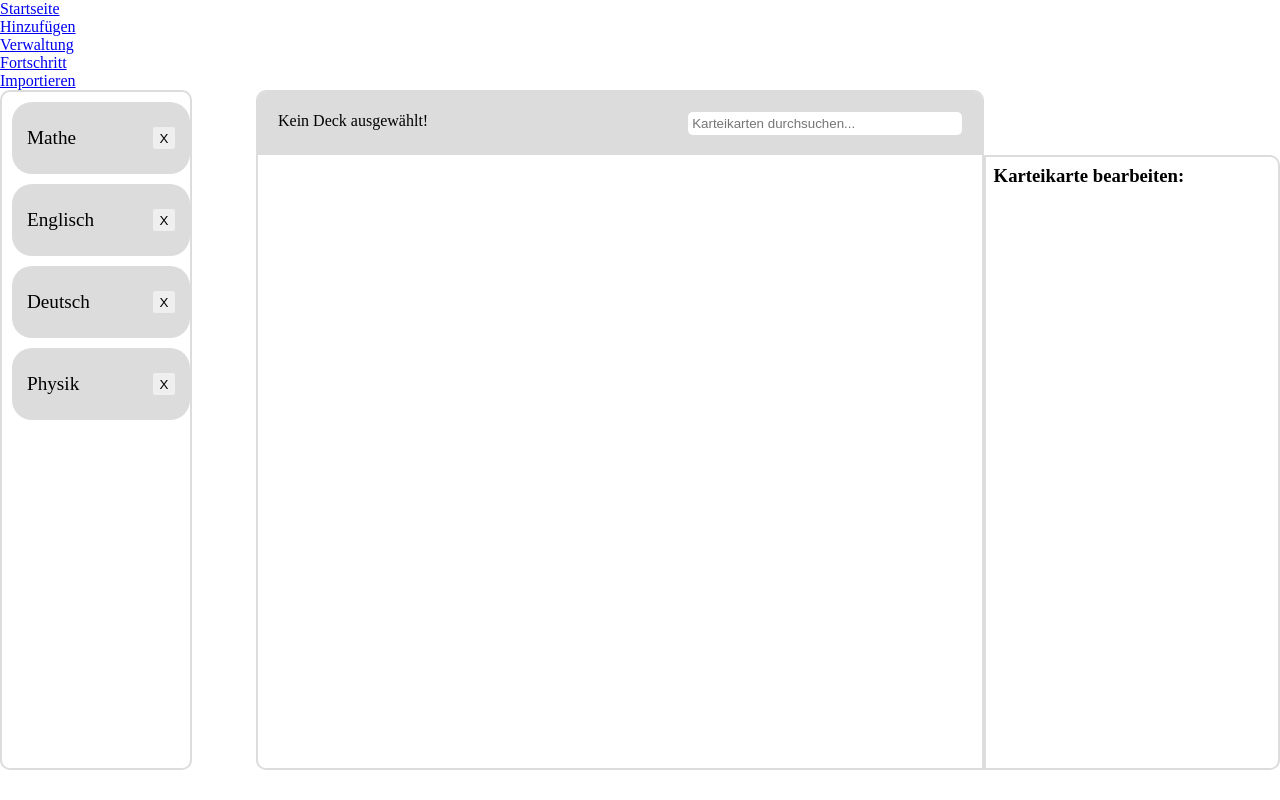
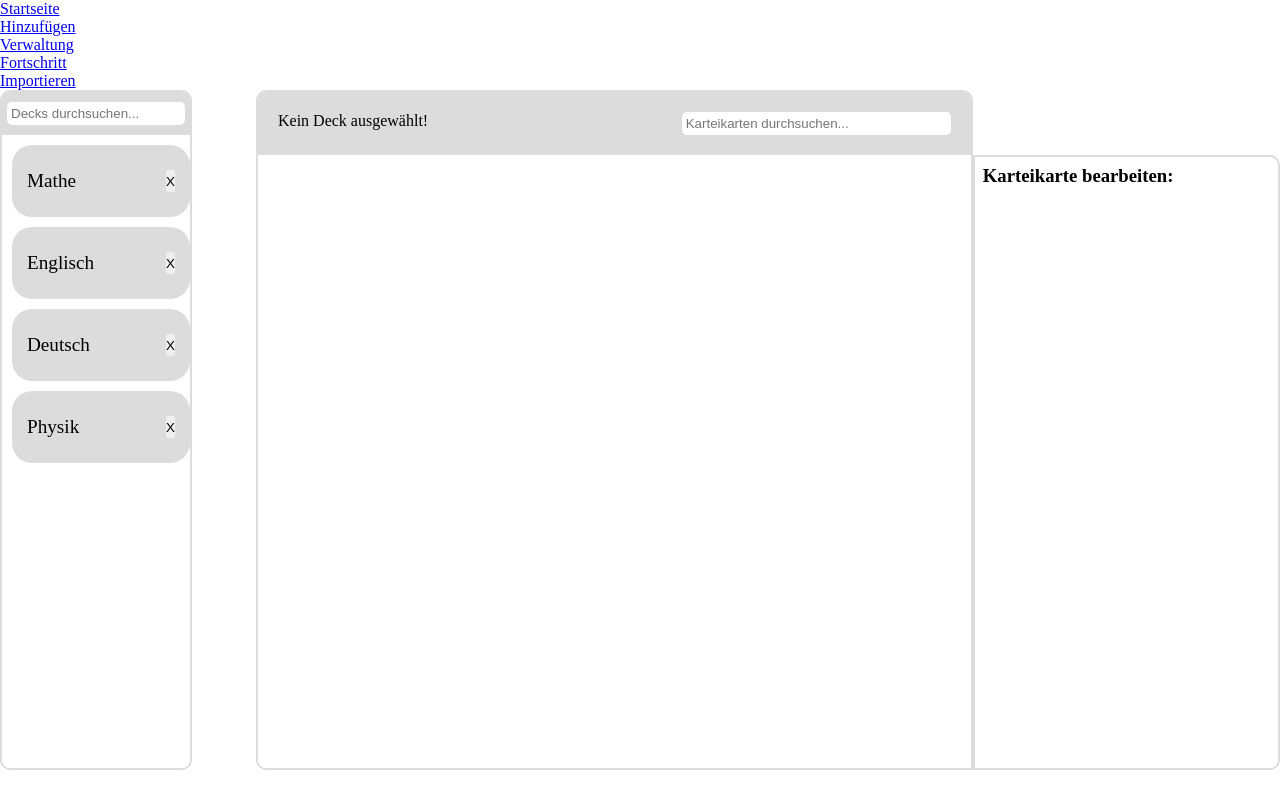
Before and after one commit to mohid-1311/Flashcards, a React (Create React App) app: page /Verwaltung in a window 1280 px wide. Built offline with nearby package versions, Linux system fonts and the light colour scheme.

Commit message:
Funktionen (Karte suchen, Deck suchen) überarbeitet/implementiert

```diff
--- a/src/pages/Verwaltung/Verwaltung.module.css
+++ b/src/pages/Verwaltung/Verwaltung.module.css
@@ -1,34 +1,32 @@
 div.verwaltung-container {
     display: flex;
+    flex-wrap: nowrap;
     justify-content: space-between;
     height: 85vh;
 }
 
 div.decks-liste-container {
+    width: 15%;
+
+    border: 2px solid gainsboro;
+    border-radius: 10px;
+}
+
+div.decks-liste-flexbox {
     display: flex;
     flex-direction: column;
+    flex-wrap: nowrap;
     justify-content: flex-start;
-    flex-wrap: nowrap;
 
     overflow: hidden scroll;
 
-    padding: 5px 0 10px 10px;
-
-    border: 2px solid gainsboro;
-    border-radius: 10px;
-
-    width: 15%;
+    padding: 5px 0 5px 10px;
 }
 
-div.decks-liste-container::-webkit-scrollbar {
-    width: 8px;
-    background-color: transparent;
-}
-
-div.decks-liste-container > div {
+div.decks-liste-flexbox > div {
     display: flex;
+    flex-wrap: nowrap;
     justify-content: space-between;
-    flex-wrap: nowrap;
 
     margin-block: 5px;
     padding-inline: 15px;
@@ -50,7 +48,7 @@ div.decks-liste-container > div:first-of-type {
     background-color: #e2ffcf;
 }*/
 
-div.decks-liste-container > div:hover {
+div.decks-liste-flexbox > div:hover {
     cursor: pointer;
 
     background-color: lightblue;
@@ -60,31 +58,28 @@ div.decks-liste-container > div:hover {
 
 div.deck-karten-rahmen-container {
     display: flex;
+    flex-wrap: nowrap;
     justify-content: space-between;
-    flex-wrap: nowrap;
 
     width: 80%;
 }
 
-div.deck-karten-uebersicht-container {
+div.deck-karten-liste-container {
     display: flex;
     flex-direction: column;
     flex-wrap: nowrap;
 
     box-sizing: border-box;
 
-    width: 100%;
+    width: 70%;
 
     border: 2px solid gainsboro;
     border-radius: 10px 10px 0 10px;
 }
 
-div.deck-karten-uebersicht-container.bearbeiten-ausgeklappt {
-    width: 60%;
-}
-
-div.deck-karten-suchleiste-container {
+div.deck-karten-header {
     display: flex;
+    flex-wrap: nowrap;
     justify-content: space-between;
 
     padding: 20px;
@@ -94,8 +89,25 @@ div.deck-karten-suchleiste-container {
     background-color: gainsboro;
 }
 
-div.deck-karten-suchleiste-container > input {
-    position: relative;
+div.decks-liste-header {
+    padding: 5px;
+
+    border-radius: 8px 8px 0 0;
+
+    background-color: gainsboro;
+}
+
+input.decks-suchleiste {
+    width: 100%;
+
+    margin-block: 5px;
+    padding: 0.3em;
+
+    border: 0;
+    border-radius: 5px;
+}
+
+input.karten-suchleiste {
     width: 40%;
 
     padding: 0.3em;
@@ -104,7 +116,7 @@ div.deck-karten-suchleiste-container > input {
     border-radius: 5px;
 }
 
-div.deck-karten-liste-container {
+div.deck-karten-tabelle {
     display: flex;
     flex-direction: column;
     flex-wrap: nowrap;
@@ -117,7 +129,7 @@ div.deck-karten-liste-container {
     padding-inline: 20px 10px;
 }
 
-div.deck-karten-liste-container > table > tbody > tr {
+div.deck-karten-tabelle > table > tbody > tr {
     display: inline-table;
 
     margin-block: 2px;
@@ -133,7 +145,7 @@ tr.aktuelle-karte {
     background-color: rgb(226, 71, 44) !important;
 }
 
-div.deck-karten-liste-container > table > tbody > tr:hover {
+div.deck-karten-tabelle > table > tbody > tr:hover {
     cursor: pointer;
 
     background-color: rgb(226, 71, 44);
@@ -142,16 +154,23 @@ div.deck-karten-liste-container > table > tbody > tr:hover {
 }
 
 /* Erstes Element der Karteikartenliste (Hinzufügen-Element) */
-div.deck-karten-liste-container > table > tbody > tr:first-of-type {
+div.deck-karten-tabelle > table > tbody > tr:first-of-type {
+    display: flex;
+    flex-wrap: nowrap;
+    justify-content: center;
     background-color: #e2ffcf;
 }
 
-div.deck-karten-liste-container > table > tbody > tr:first-of-type:hover {
+div.deck-karten-tabelle > table > tbody > tr:first-of-type:hover {
     background-color: #bed8ad;
 }
 
+div.deck-karten-tabelle > table > tbody > tr:first-of-type > td {
+    width: auto;
+}
+
 /* Andere Elemente in der Tabelle, bspw. Titel, Rückseite */
-div.deck-karten-liste-container > table > tbody > tr > td {
+div.deck-karten-tabelle > table > tbody > tr > td {
     width: 50%;
 
     padding: 8px;
@@ -195,13 +214,14 @@ button.deck-entfernen:hover, button.karte-entfernen:hover {
     box-shadow: 0 4px 8px rgba(0, 0, 0, 0.2);
 }
 
-div.karte-bearbeiten-gruppe {
+div.karte-bearbeiten-container {
     display: flex;
     flex-direction: column;
+    flex-wrap: nowrap;
     justify-content: flex-start;
 
     opacity: 1;
-    width: 40%;
+    width: 30%;
 
     margin-top: 65px;
     padding: 8px;
@@ -212,13 +232,7 @@ div.karte-bearbeiten-gruppe {
     border-radius: 0 10px 10px 0;
 }
 
-div.karte-bearbeiten-gruppe.verstecken {
-    display: none;
-    opacity: 0;
-    width: 0;
-}
-
-div.karte-bearbeiten-gruppe > h4 {
+div.karte-bearbeiten-container > h4 {
     margin-block-end: 0.5em;
 }
 
--- a/src/pages/Verwaltung/Verwaltung.tsx
+++ b/src/pages/Verwaltung/Verwaltung.tsx
@@ -20,6 +20,9 @@ function Verwaltung(){
   const [kartenIndex, setKartenIndex] = useState(-1)
 
   const [neueKarteForm, setNeueKarteForm] = useState(false)
+
+  const [suchfilterDecks, setSuchfilterDecks] = useState("")
+  const [suchfilterKarten, setSuchfilterKarten] = useState("")
 
   /* DEAKTIVIERT
   function deckHinzufuegenForm() {
@@ -66,7 +69,20 @@ function Verwaltung(){
         setLocalDecks([...decks])
         setDecks([...decks])
       }
+      return card
     })
+  }
+
+  function entsprichtSuchfilterDeck(deck: Deck) {
+    return suchfilterDecks.split(" ").every(suchbegriff =>
+      `${deck.name}`.toLowerCase().includes(suchbegriff.toLowerCase())
+    )
+  }
+
+  function entsprichtSuchfilterKarte(card: Card) {
+    return suchfilterKarten.split(" ").every(suchbegriff =>
+      `${card.ausdruck} ${card.definition}`.toLowerCase().includes(suchbegriff.toLowerCase())
+    )
   }
 
   /* Von Mohids Komponente */
@@ -85,15 +101,26 @@ function Verwaltung(){
     <>
       <div className={styles["verwaltung-container"]}>
         <div className={styles["decks-liste-container"]}>
+          <div className={styles["decks-liste-header"]}>
+            <input
+              className={styles["decks-suchleiste"]}
+              type="text"
+              placeholder="Decks durchsuchen..."
+              onChange={(e) => setSuchfilterDecks(e.target.value)}
+            />
+          </div>
+          <div className={styles["decks-liste-flexbox"]} >
             {/* Element zum Hinzufügen eines Kartendecks
             <div
               onClick={deckHinzufuegenForm}
               id="deck-hinzufuegen"
             >+</div>
             */}
-          {/* Für alle Kartendecks wird ein Element hinzugefügt */}
-          {decks.map((deck: Deck, index: number) => (
-            <div
+            {/* Für alle Kartendecks wird ein Element hinzugefügt */
+              decks.map((deck: Deck, index: number) => (
+                entsprichtSuchfilterDeck(deck)
+                &&
+                (<div
                   onClick={() => {
                     setDeckName(deck.name)
                     setKartenIndex(-1)
@@ -105,41 +132,50 @@ function Verwaltung(){
                 >
                   {deck.name}
                   <button className={styles["deck-entfernen"]}>X</button>
+                </div>)
+              ))
+            }
           </div>
-          ))}
         </div>
         <div className={styles["deck-karten-rahmen-container"]}>
-          <div className={styles["deck-karten-uebersicht-container"]}>
-            <div className={styles["deck-karten-suchleiste-container"]}>
+          <div className={styles["deck-karten-liste-container"]}>
+            <div className={styles["deck-karten-header"]}>
               <div>{deckName || "Kein Deck ausgewählt!"}</div>
-              <input type="text" placeholder="Karteikarten durchsuchen..." onInput={() => ""}/>
+              <input
+                className={styles["karten-suchleiste"]}
+                type="text"
+                placeholder="Karteikarten durchsuchen..."
+                onChange={(e) => setSuchfilterKarten(e.target.value)}
+              />
             </div>
-            <div className={styles["deck-karten-liste-container"]}>
+            <div className={styles["deck-karten-tabelle"]}>
               <table>
                 <tbody>
                   {/* Zeile zum Hinzufügen einer Karte */
-                  deckName &&
-                  <tr
+                    deckName
+                    &&
+                    (<tr
                       onClick={() => {
                         setKartenIndex(-1)
                         setNeueKarteForm(true)
                       }}
                       id="karte-hinzufuegen"
                     >
-                    {neueKarteForm ? null : <td></td>}
                       <td>
                         {neueKarteForm ?
-                        <AddCardForm onAddCard={addCardToDeck} deckIndex={0} decks={decks} />
+                          <AddCardForm onAddCard={addCardToDeck} deckIndex={-1} decks={decks} deckName={deckName} />
                           :
                           "+"
                         }
                       </td>
-                    {neueKarteForm ? null : <td></td>}
-                  </tr>
+                    </tr>)
                   }
                   {/* Für alle Karteikarten wird eine Zeile hinzugefügt */
-                  deckName &&
+                    deckName
+                    &&
                     decks.find((deck: Deck) => deck.name === deckName).cards.map((card: Card, index: number) => (
+                      entsprichtSuchfilterKarte(card)
+                      && (
                         <tr
                           onClick={() => {
                             setKartenIndex(index)
@@ -154,17 +190,22 @@ function Verwaltung(){
                             <button className={styles["karte-entfernen"]}>X</button>
                           </td>
                         </tr>
+                      )
                     ))
                   }
                 </tbody>
               </table>
             </div>
           </div>
-          <div className={`${styles["karte-bearbeiten-gruppe"]}`}>
+          <div className={`${styles["karte-bearbeiten-container"]}`}>
             {/* Für jedes Karteikarten-Attribut wird eine Eingabe hinzugefügt */}
             <h3>Karteikarte bearbeiten:</h3>
-            {deckName && decks.find((deck: Deck) => deck.name === deckName).cards[kartenIndex] && (
-              <>
+            {
+              deckName
+              &&
+              decks.find((deck: Deck) => deck.name === deckName).cards[kartenIndex]
+              &&
+              (<>
                 <h4>Ausdruck:</h4>
                 <textarea
                   className={styles["karte-bearbeiten-eingabe"]}
@@ -183,8 +224,8 @@ function Verwaltung(){
                   onChange={(e) => setzeKarteAttribut("definition", e.target.value)}
                 >
                 </textarea>
-              </>
-            )}
+              </>)
+            }
           </div>
         </div>
       </div>
@@ -210,31 +251,31 @@ function Verwaltung(){
 //   }
 // }
 
-function onInputSuche() {
-  /* Karte-Bearbeiten Feld verstecken */
-  document.querySelector(`.${styles["karte-bearbeiten-gruppe"]}`)?.classList.add(styles["verstecken"])
-  document.querySelector(`.${styles["deck-karten-uebersicht-container"]}`)?.classList.remove(styles["bearbeiten-ausgeklappt"])
+// function onInputSuche() {
+//   /* Karte-Bearbeiten Feld verstecken */
+//   document.querySelector(`.${styles["karte-bearbeiten-container"]}`)?.classList.add(styles["verstecken"])
+//   document.querySelector(`.${styles["deck-karten-liste-container"]}`)?.classList.remove(styles["bearbeiten-ausgeklappt"])
 
-  /* Element mit dem aktuellen Wert der Suchleiste abrufen */
-  const suchleisteElement = (document.querySelector(`.${styles["deck-karten-suchleiste-container"]} > input`) as HTMLInputElement)
-  if(!suchleisteElement) return
-  const suchleisteWert = suchleisteElement.value
+//   /* Element mit dem aktuellen Wert der Suchleiste abrufen */
+//   const suchleisteElement = (document.querySelector(`.${styles["deck-karten-header"]} > input`) as HTMLInputElement)
+//   if(!suchleisteElement) return
+//   const suchleisteWert = suchleisteElement.value
 
-  const kartenListeElement = document.querySelector(`.${styles["deck-karten-liste-container"]} > table > tbody`)
-  if(!kartenListeElement) return
-  const cards = kartenListeElement?.querySelectorAll("tr")
+//   const kartenListeElement = document.querySelector(`.${styles["deck-karten-tabelle"]} > table > tbody`)
+//   if(!kartenListeElement) return
+//   const cards = kartenListeElement?.querySelectorAll("tr")
 
-  cards?.forEach(card => {
-    /* Wenn die Infos der Karte Teile des Suchbegriffs enthalten, wird sie angezeigt, ansonsten ausgeblendet */
-    const kartenInhalt = Array.from(card.querySelectorAll("td")).map(td => td.textContent).join(" ")
+//   cards?.forEach(card => {
+//     /* Wenn die Infos der Karte Teile des Suchbegriffs enthalten, wird sie angezeigt, ansonsten ausgeblendet */
+//     const kartenInhalt = Array.from(card.querySelectorAll("td")).map(td => td.textContent).join(" ")
 
-    if (card.id === "karte-hinzufuegen" || kartenInhalt.toLowerCase().includes(suchleisteWert.toLowerCase())) {
-      card.style.display = ""
-    } else {
-      card.style.display = "none"
-    }
-  })
-}
+//     if (card.id === "karte-hinzufuegen" || kartenInhalt.toLowerCase().includes(suchleisteWert.toLowerCase())) {
+//       card.style.display = ""
+//     } else {
+//       card.style.display = "none"
+//     }
+//   })
+// }
 
 // function onClickReihe(e : MouseEvent, deckName : string, kartenIndex: string) {
 //   /* Wenn ein Deck existiert, dieses mit Karten laden */
@@ -256,10 +297,10 @@ function onInputSuche() {
 
 // function onClickKarteEntfernen(deckName : string, kartenIndex: string) {
 //   /* Karte-Bearbeiten Feld verstecken */
-//   document.querySelector(`.${styles["karte-bearbeiten-gruppe"]}`)?.classList.add(styles["verstecken"])
-//   document.querySelector(`.${styles["deck-karten-uebersicht-container"]}`)?.classList.remove(styles["bearbeiten-ausgeklappt"])
+//   document.querySelector(`.${styles["karte-bearbeiten-container"]}`)?.classList.add(styles["verstecken"])
+//   document.querySelector(`.${styles["deck-karten-liste-container"]}`)?.classList.remove(styles["bearbeiten-ausgeklappt"])
 
-//   const kartenListeElement = document.querySelector(`.${styles["deck-karten-liste-container"]} > table > tbody`)
+//   const kartenListeElement = document.querySelector(`.${styles["deck-karten-tabelle"]} > table > tbody`)
 
 //   /* Überprüfen, ob ein gültiger Index gefunden wurde und ob der Nutzer die Karteikarte wirklich löschen möchte */
 //   if (kartenIndex && window.confirm("Möchtest Du diese Karteikarte wirklich löschen?")) {
@@ -286,7 +327,7 @@ function onInputSuche() {
 //     const kartenIndexNum = deck.cards.findIndex((_, index) => index.toString() === kartenIndex)
 
 //     if (kartenIndexNum !== -1) {
-//       const aktuellesAttribut = document.querySelector(`.${styles["karte-bearbeiten-gruppe"]} > div#${attribut} > div`)
+//       const aktuellesAttribut = document.querySelector(`.${styles["karte-bearbeiten-container"]} > div#${attribut} > div`)
 
 //       const neuerWert = prompt(`Gib einen Neuen Wert für ${attribut.charAt(0).toUpperCase() + attribut.slice(1)} ein:`, aktuellesAttribut?.innerHTML)
 
```
Lines whose indentation alone changed are shown as unchanged.
